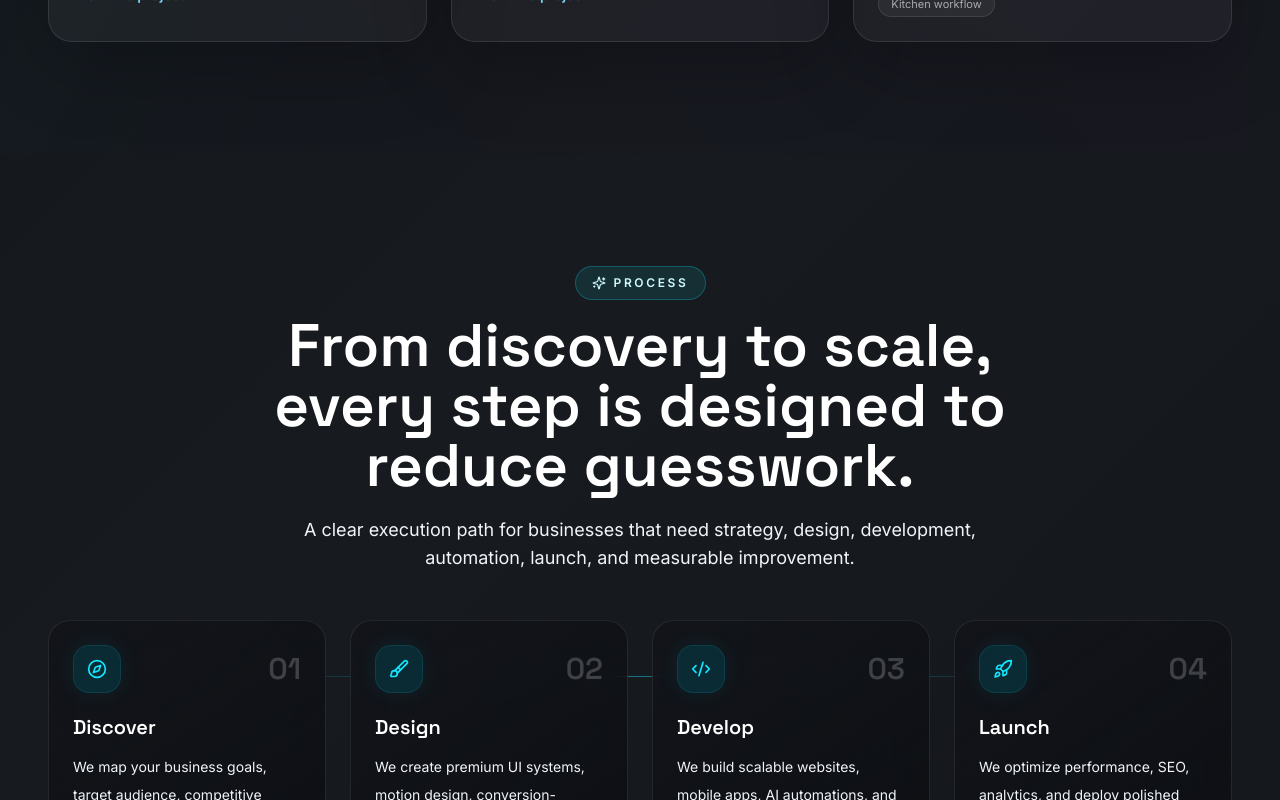
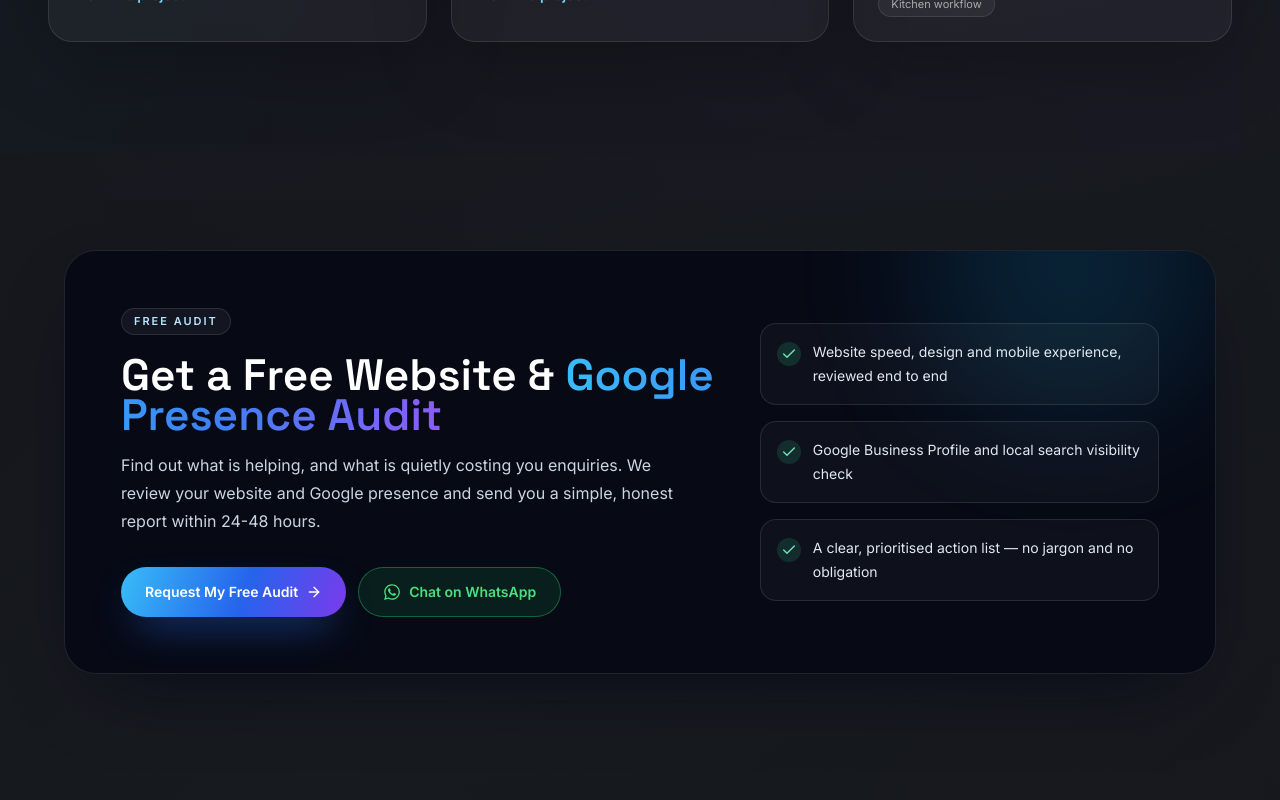
Before and after one commit to InnovexaDigital/Innovexa_Final_web, a Next.js app: page / in a window 1280 px wide. Shown: the part 5560-6360 px from the top of the page. Built offline with nearby package versions, Linux system fonts and the light colour scheme; no server answers.

Commit message:
Add free audit section to homepage after portfolio

```diff
--- a/app/page.tsx
+++ b/app/page.tsx
@@ -7,7 +7,7 @@
 import { TrustStats } from "@/components/sections/trust-stats";
 import { Services } from "@/components/sections/services";
 import { Solutions } from "@/components/sections/solutions";
-import { Portfolio } from "@/components/sections/portfolio";
+import { Portfolio } from "@/components/sections/portfolio"; import { FreeAuditSection } from "@/components/sections/free-audit";
 import { Process } from "@/components/sections/process";
 import { WhyChoose } from "@/components/sections/why-choose";
 import { About } from "@/components/sections/about";
@@ -39,7 +39,7 @@
         <TrustStats />
         <Services />
         <Solutions />
-        <Portfolio />
+        <Portfolio /><FreeAuditSection />
         <Process />
         <About />
         <WhyChoose />
```
